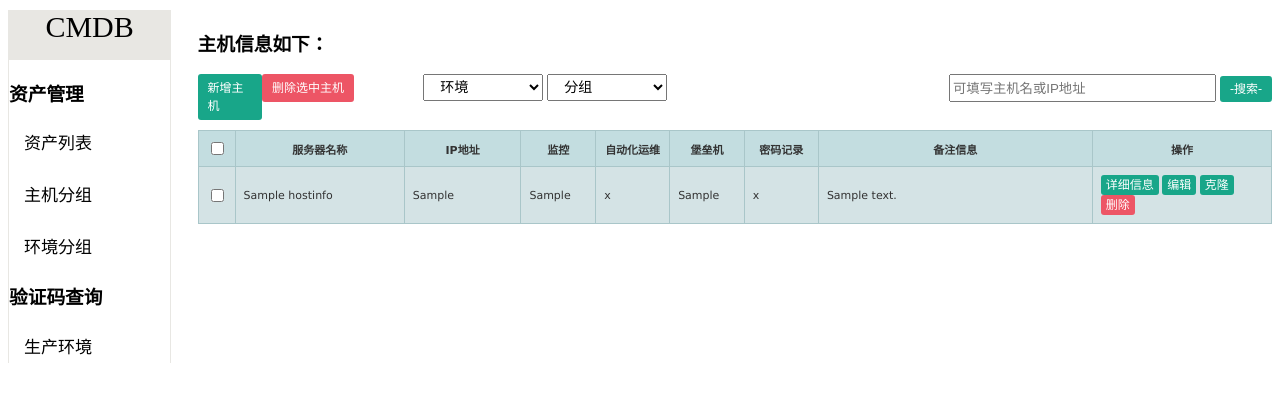
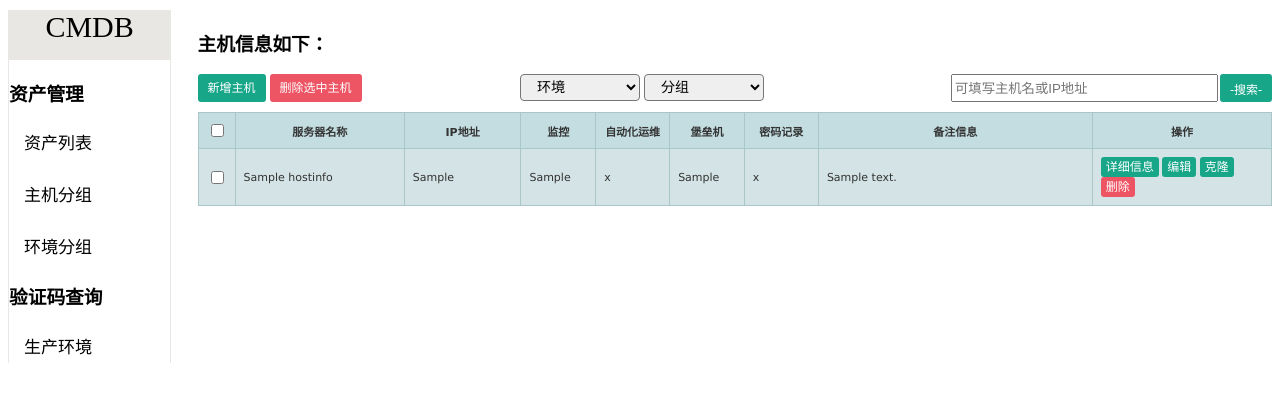
Before and after one commit to blueboay/CMDB, a Django app: page /am/host_info in a window 1280 px wide. Shown: the part 68-470 px from the top of the page. Run offline with Django 3.2, Linux system fonts and the light colour scheme; tables that the repository leaves empty hold one stand-in row (values such as "Sample post").

Commit message:
调整样式

```diff
--- a/static/am/button.css
+++ b/static/am/button.css
@@ -48,7 +48,13 @@
     color: #FFFFFF;
     padding: 6px 10px;
     font-size: 12px;
-    height: 27px;
+    height: 16px;
     cursor: pointer;
     border-radius: 3px;
+    float: right;
 }
+#add_del{
+    float: left;
+    width: 30%;
+    height: 28px;
+}
--- a/static/table.css
+++ b/static/table.css
@@ -30,11 +30,3 @@ table {
 .opeartion{
     background-color: white;
 }
-.opeartion-add{
-    float: left;
-    width: 6%;
-}
-.opeartion-del{
-    float: left;
-    width: 15%;
-}
--- a/templates/am/host_env_info.html
+++ b/templates/am/host_env_info.html
@@ -8,10 +8,8 @@
 {% block body-right %}
     <h3>主机环境如下：</h3>
     <div class="opeartion">
-        <div class="opeartion-add">
+        <div class="add_del">
             <a id="addButton" href="{% url "addHostENV" %}">新增环境</a>
-        </div>
-        <div class="opeartion-del">
             <a id="delButton">删除选中环境</a>
         </div>
         <div style="clear:both;"></div>
--- a/templates/am/host_group_info.html
+++ b/templates/am/host_group_info.html
@@ -8,10 +8,8 @@
 {% block body-right %}
     <h3>主机分组如下：</h3>
     <div class="opeartion">
-        <div class="opeartion-add">
+        <div class="add_del">
             <a id="addButton" href="{% url "addHostGroup" %}">新增分组</a>
-        </div>
-        <div class="opeartion-del">
             <a id="delButton">删除选中分组</a>
         </div>
         <div style="clear:both;"></div>
--- a/templates/am/host_info.html
+++ b/templates/am/host_info.html
@@ -6,12 +6,13 @@
     <style>
     #opeartion-filter{
         float: left;
-        width: 40%;
+        width: 30%;
         height: 28px;
     }
     #opeartion-search{
         float: right;
         height: 28px;
+        width: 40%;
     }
     #opeartion-search input[type="text"]{
         height: 22px;
@@ -22,6 +23,11 @@
         font-size: 14px;
         width: 120px;
         font-family: "FangSong_GB2312";
+        border-radius: 4px;
+    }
+    #other{
+        float: right;
+        margin-right: 2px;
     }
     </style>
 {% endblock %}
@@ -29,10 +35,8 @@
 {% block body-right %}
     <h3>主机信息如下：</h3>
     <div class="opeartion">
-        <div class="opeartion-add">
+        <div id="add_del">
             <a id="addButton">新增主机</a>
-        </div>
-        <div class="opeartion-del">
             <a id="delButton">删除选中主机</a>
         </div>
         <div id="opeartion-filter">
@@ -52,11 +56,10 @@
             </select>
         </div>
         <div id="opeartion-search">
+            <a id="search">-搜索-</a>
             <input id="other" type="text" name="Other" placeholder="可填写主机名或IP地址">
-            <a id="search">-搜索-</a>
         </div>
         <div style="clear:both;"></div>
-
     </div>
     <table class="altrowstable" id="alternatecolor">
         <thead>
```
